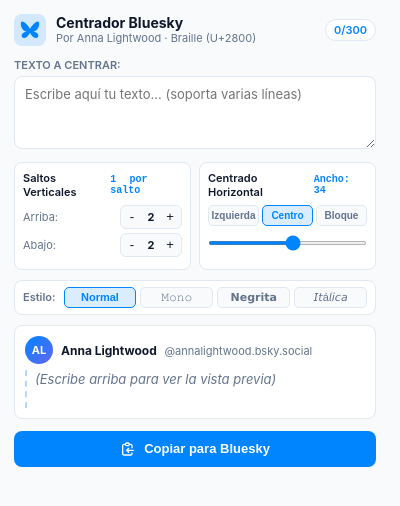
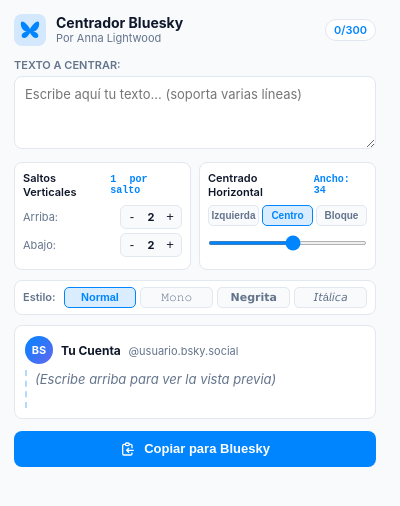
Before and after one commit to boletindeanoche/bluesky-text-center, a browser extension: page extension/popup.html in a window 400 px wide. Drawn offline with Linux system fonts and the light colour scheme.

Commit message:
Clean subtitles and revert mockup user to default in extension/popup.html

```diff
--- a/extension/popup.html
+++ b/extension/popup.html
@@ -17,7 +17,7 @@
         </div>
         <div>
           <h1>Centrador Bluesky</h1>
-          <p class="subtitle">Por Anna Lightwood · Braille (U+2800)</p>
+          <p class="subtitle">Por Anna Lightwood</p>
         </div>
       </div>
       <div id="charBadge" class="char-badge">
@@ -89,10 +89,10 @@
       <!-- Live Preview -->
       <div class="preview-card">
         <div class="preview-header">
-          <div class="avatar">AL</div>
+          <div class="avatar">BS</div>
           <div class="user-meta">
-            <span class="name">Anna Lightwood</span>
-            <span class="handle">@annalightwood.bsky.social</span>
+            <span class="name">Tu Cuenta</span>
+            <span class="handle">@usuario.bsky.social</span>
           </div>
         </div>
         <div id="previewText" class="post-body"></div>
```
